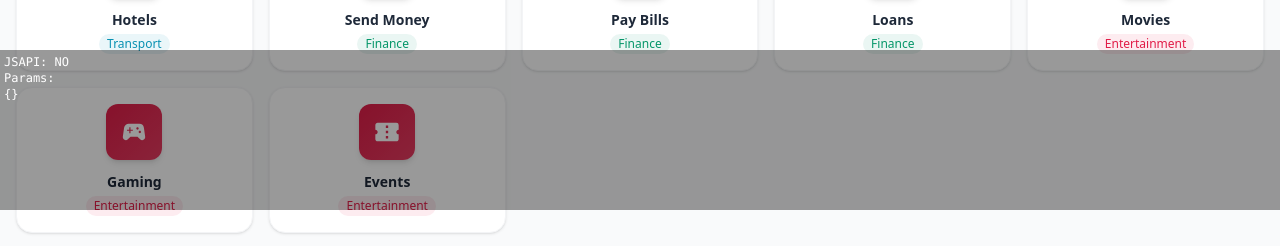
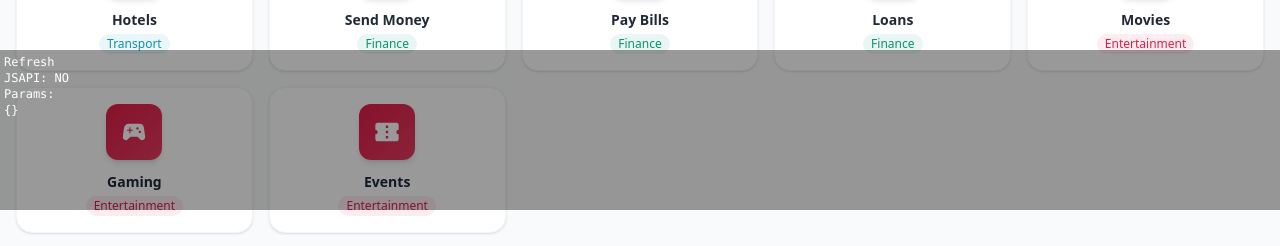
Before and after one commit to alsapalat/mini-launcher, a React (Vite) app: page / in a window 1280 px wide. Both pictures are taken after a click on the button "Show Debug Logs". Shown: the part 590-836 px from the top of the page. Built offline with nearby package versions, Linux system fonts and the light colour scheme.

Commit message:
Enhance DebugLogs component with timestamp and refresh functionality; add JSAPI check

```diff
--- a/index.html
+++ b/index.html
@@ -4,6 +4,7 @@
     <meta charset="UTF-8" />
     <link rel="icon" type="image/svg+xml" href="/vite.svg" />
     <meta name="viewport" content="width=device-width, initial-scale=1.0" />
+    <script src="https://cdn.marmot-cloud.com/npm/miniprogram-jsapi/1.2.0/index.js"></script>
     <title>Mini Launcher</title>
     <script>
       // Handle SPA redirect from 404.html
--- a/src/components/Launcher.tsx
+++ b/src/components/Launcher.tsx
@@ -6,6 +6,7 @@ import { CategoryFilter } from './CategoryFilter';
 import { AppGrid } from './AppGrid';
 
 const DebugLogs = () => {
+  const [t, setT] = useState(new Date().getTime());
   const [show, setShow] = useState(false);
   const queryParams = new URLSearchParams(window.location.search);
   const queryParamsInJson = Object.fromEntries(queryParams.entries());
@@ -17,7 +18,10 @@ const DebugLogs = () => {
     )
   }
   return (
-    <div className="z-50 fixed bottom-0 left-0 w-full h-40 bg-black/40 text-white text-xs p-1 font-mono font-light overflow-auto">
+    <div key={t} className="z-50 fixed bottom-0 left-0 w-full h-40 bg-black/40 text-white text-xs p-1 font-mono font-light overflow-auto">
+      <div><button type="button" onClick={() => {
+        setT(new Date().getTime());
+      }}>Refresh</button></div>
       <div>
         <div>JSAPI: {typeof my !== 'undefined' ? 'YES' : 'NO'}</div>
       </div>
```
